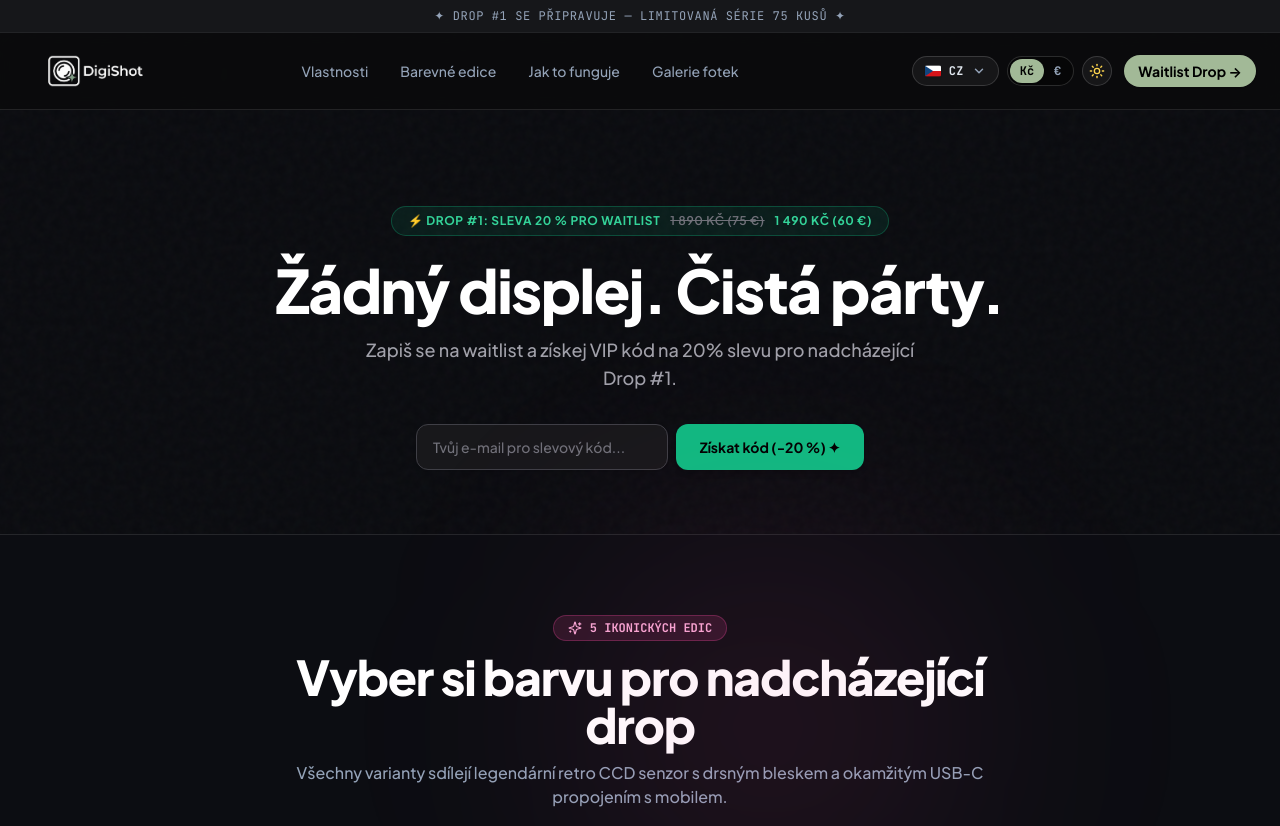
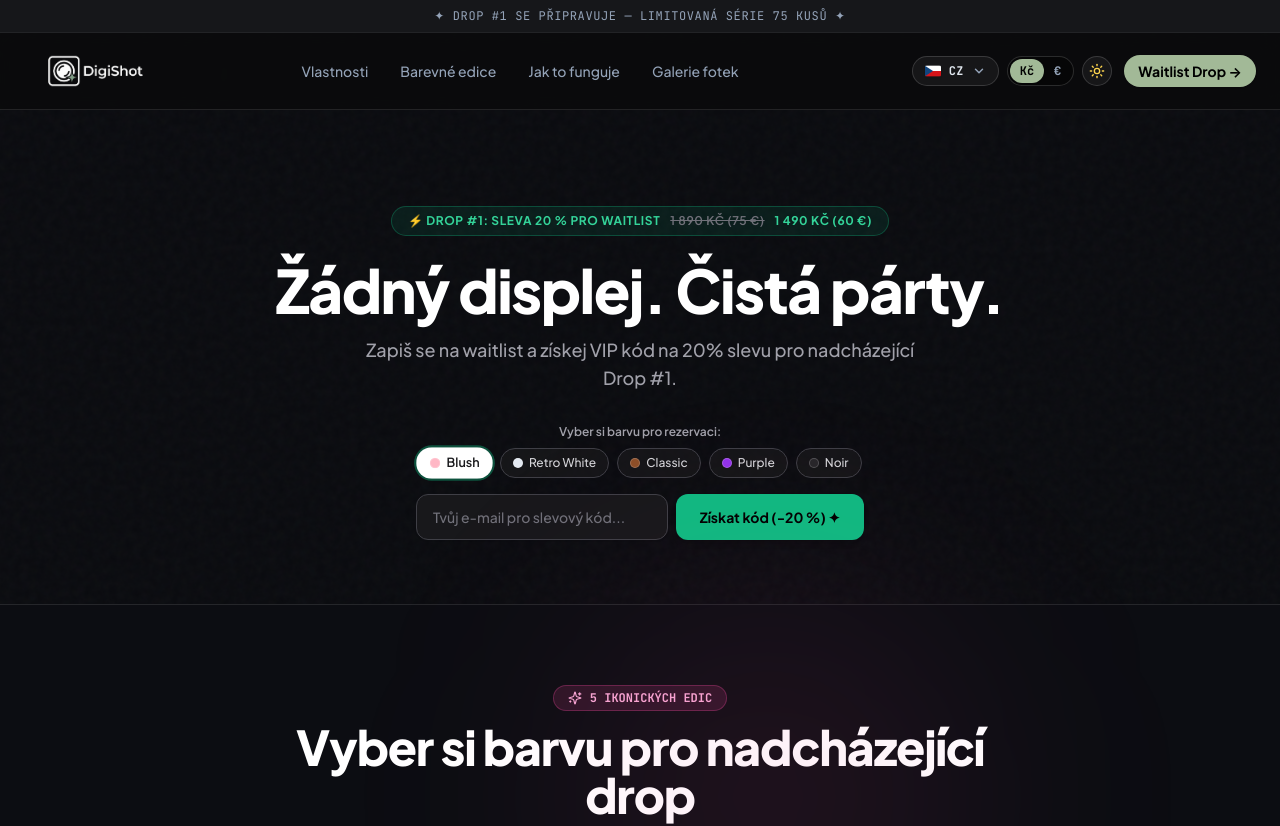
Before and after one commit to Panzupanek/digishot, a React (Vite) app: page / in a window 1280 px wide. Shown: the top 826 px of the page. Built offline with nearby package versions, Linux system fonts and the light colour scheme.

Commit message:
Connect variant color selector to Hero waitlist form and Formspree submission

```diff
--- a/src/components/Hero.tsx
+++ b/src/components/Hero.tsx
@@ -1,13 +1,27 @@
 import React, { useState } from 'react';
 import confetti from 'canvas-confetti';
 import { cameraSound } from '../lib/sound';
+import { useShop } from '../context/ShopContext';
+import { CameraVariantId } from '../data/products';
+
+const COLOR_OPTIONS: { id: CameraVariantId; name: string; label: string; dot: string }[] = [
+  { id: 'blush', name: 'DigiShot Blush', label: 'Blush', dot: '#FFB7C5' },
+  { id: 'white', name: 'DigiShot Retro White', label: 'Retro White', dot: '#E2E8F0' },
+  { id: 'brown', name: 'DigiShot Classic', label: 'Classic', dot: '#8D4F28' },
+  { id: 'purple', name: 'DigiShot Purple', label: 'Purple', dot: '#9333EA' },
+  { id: 'black', name: 'DigiShot Noir', label: 'Noir', dot: '#27272A' },
+];
 
 export const Hero: React.FC = () => {
+  const { selectedVariant, setSelectedVariant } = useShop();
   const [email, setEmail] = useState('');
   const [status, setStatus] = useState<'idle' | 'loading' | 'success' | 'error'>('idle');
   const [copied, setCopied] = useState(false);
 
   const promoCode = "DROP20";
+
+  const currentVariant = COLOR_OPTIONS.find((c) => c.id === selectedVariant) || COLOR_OPTIONS[0];
+  const selectedColor = currentVariant.name;
 
   const handleFormSubmit = async (e: React.FormEvent) => {
     e.preventDefault();
@@ -21,7 +35,11 @@ export const Hero: React.FC = () => {
           'Accept': 'application/json',
           'Content-Type': 'application/json',
         },
-        body: JSON.stringify({ email, discount_code: promoCode }),
+        body: JSON.stringify({
+          email: email,
+          preferred_color: selectedColor,
+          discount_code: promoCode,
+        }),
       });
 
       if (res.ok) {
@@ -40,7 +58,7 @@ export const Hero: React.FC = () => {
         if (typeof window !== 'undefined' && (window as any).gtag) {
           (window as any).gtag('event', 'waitlist_signup', {
             event_category: 'Waitlist',
-            event_label: 'Drop #1 Lead'
+            event_label: `Drop #1 - ${selectedColor}`
           });
         }
       } else {
@@ -77,8 +95,12 @@ export const Hero: React.FC = () => {
       <div className="max-w-md mx-auto">
         {status === 'success' ? (
           <div className="p-6 rounded-2xl bg-slate-50 dark:bg-zinc-900 border border-emerald-500/40 text-center animate-fade-in shadow-xl">
-            <p className="text-emerald-600 dark:text-emerald-400 font-bold mb-1">✓ Místo v Dropu #1 rezervováno!</p>
-            <p className="text-xs text-zinc-600 dark:text-zinc-400 mb-4">Kód ti byl také odeslán na e-mail.</p>
+            <p className="text-emerald-600 dark:text-emerald-400 font-bold mb-1">
+              ✓ Místo v Dropu #1 rezervováno pro edici: {selectedColor}
+            </p>
+            <p className="text-xs text-zinc-600 dark:text-zinc-400 mb-4">
+              Tvůj kód na 20% slevu: <strong>{promoCode}</strong> (zasláno také na e-mail)
+            </p>
 
             <div className="flex items-center justify-between bg-white dark:bg-black/60 border border-zinc-200 dark:border-zinc-700 rounded-xl p-3 px-4 shadow-sm">
               <span className="font-mono text-xl font-bold tracking-widest text-emerald-600 dark:text-emerald-400">{promoCode}</span>
@@ -93,7 +115,42 @@ export const Hero: React.FC = () => {
             <p className="text-[11px] text-zinc-500 dark:text-zinc-400 mt-3">Platí na cenu 1 490 Kč / 60 € po spuštění dropu.</p>
           </div>
         ) : (
-          <form onSubmit={handleFormSubmit} className="flex flex-col sm:flex-row gap-2">
+          <form onSubmit={handleFormSubmit} className="space-y-4">
+            {/* Color Selector Pills */}
+            <div className="text-center">
+              <span className="block text-xs font-semibold text-zinc-600 dark:text-zinc-400 mb-2">
+                Vyber si barvu pro rezervaci:
+              </span>
+              <div className="flex flex-wrap items-center justify-center gap-1.5 sm:gap-2">
+                {COLOR_OPTIONS.map((opt) => {
+                  const active = selectedVariant === opt.id;
+                  return (
+                    <button
+                      key={opt.id}
+                      type="button"
+                      onClick={() => {
+                        setSelectedVariant(opt.id);
+                        if (cameraSound?.playClick) cameraSound.playClick();
+                      }}
+                      className={`px-3 py-1.5 rounded-full text-xs font-medium transition-all flex items-center gap-1.5 cursor-pointer border ${
+                        active
+                          ? "bg-zinc-900 text-white dark:bg-white dark:text-zinc-900 border-transparent shadow-sm font-semibold scale-105 ring-2 ring-emerald-500/40"
+                          : "bg-white/80 dark:bg-zinc-900/80 text-zinc-700 dark:text-zinc-300 border-zinc-200 dark:border-zinc-700 hover:border-zinc-400 dark:hover:border-zinc-500"
+                      }`}
+                    >
+                      <span
+                        className="w-2.5 h-2.5 rounded-full border border-black/10 dark:border-white/20"
+                        style={{ backgroundColor: opt.dot }}
+                      />
+                      <span>{opt.label}</span>
+                    </button>
+                  );
+                })}
+              </div>
+            </div>
+
+            {/* Email input and submit button */}
+            <div className="flex flex-col sm:flex-row gap-2">
               <input
                 type="email"
                 required
@@ -109,6 +166,7 @@ export const Hero: React.FC = () => {
               >
                 {status === 'loading' ? 'Odesílám...' : 'Získat kód (-20 %) ✦'}
               </button>
+            </div>
           </form>
         )}
         {status === 'error' && (
```
Lines whose indentation alone changed are shown as unchanged.
